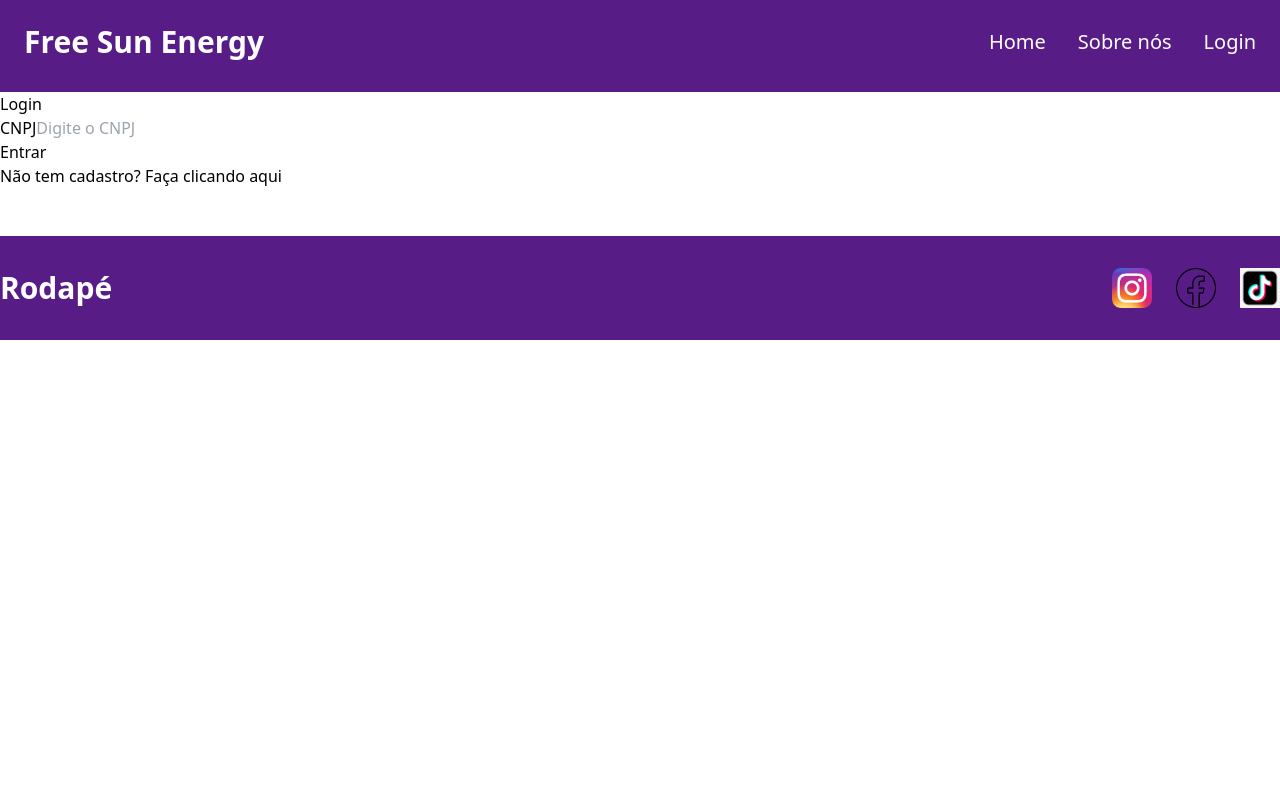
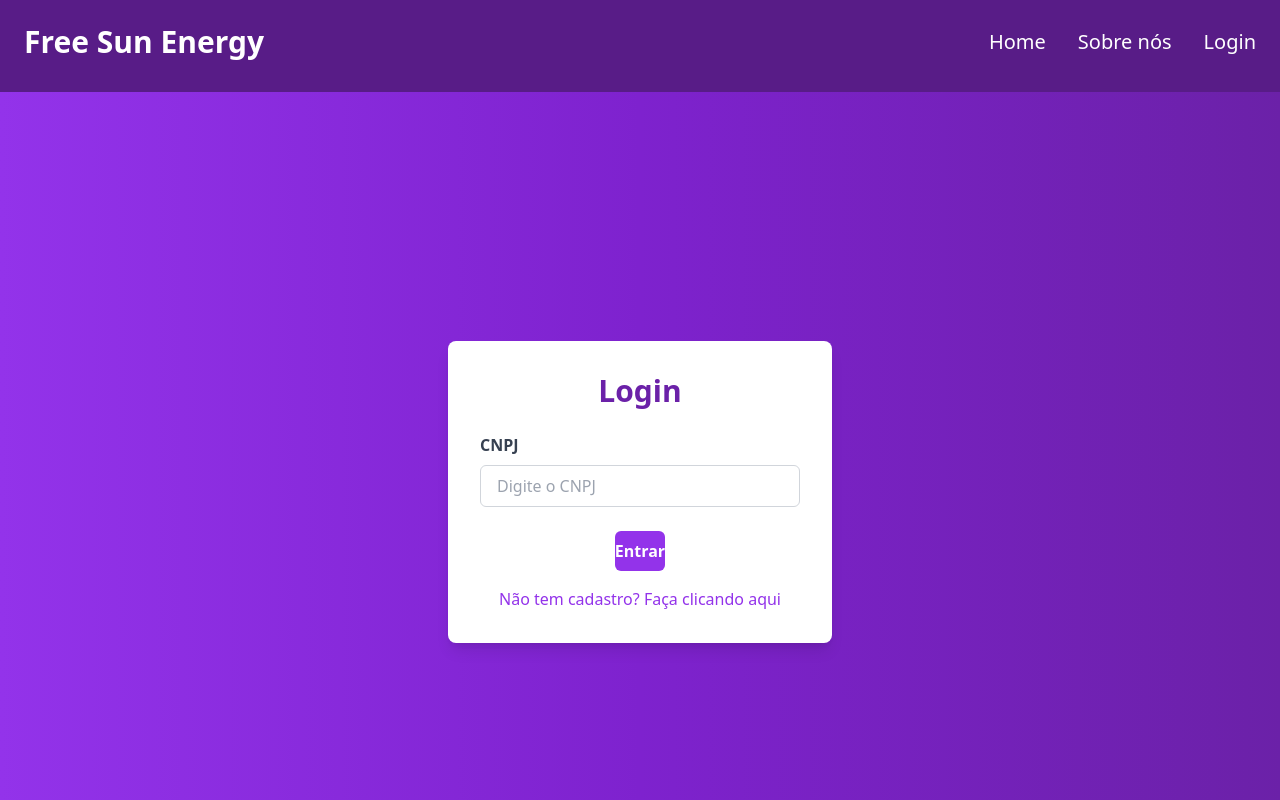
Before and after one commit to gjardas/globalsolution2sem, a Next.js app: page /login in a window 1280 px wide. Shown: the top 800 px of the page. Built offline with nearby package versions, Linux system fonts and the light colour scheme.

Commit message:
Estilização e concerto de rotas de páginas

```diff
--- a/src/app/cadastro/page.tsx
+++ b/src/app/cadastro/page.tsx
@@ -1,68 +1,87 @@
-"use client"
+"use client";
 
-import { TipoCadastro } from "@/types/types"
+import { TipoCadastro } from "@/types/types";
+import Link from "next/link";
 import { useRouter } from "next/navigation";
-import { useState } from "react"
+import { useState } from "react";
 
-export default function Cadastro(){
-
+export default function Cadastro() {
     const navigate = useRouter();
 
     const [cadastro, setCadastro] = useState<TipoCadastro>({
-        nome:"",
-        cnpj:""
+        nome: "",
+        cnpj: "",
     });
 
-    const handleChange = (evento:React.ChangeEvent<HTMLInputElement>)=>{
-        const {name,value} = evento.target;
-        setCadastro({...cadastro,[name]:value})
-    }
+    const handleChange = (evento: React.ChangeEvent<HTMLInputElement>) => {
+        const { name, value } = evento.target;
+        setCadastro({ ...cadastro, [name]: value });
+    };
 
-    const handleSubmit = async(evento:React.FormEvent<HTMLFormElement>)=>{
+    const handleSubmit = async (evento: React.FormEvent<HTMLFormElement>) => {
         evento.preventDefault();
-        try{
+        try {
             const response = await fetch("http://localhost:8080/FreeSunEnergy/api/", {
                 method: "POST",
                 headers: {
-                    "Content-Type":"application/json"
+                    "Content-Type": "application/json",
                 },
-                body: JSON.stringify(cadastro)
+                body: JSON.stringify(cadastro),
             });
 
             if (response.ok) {
-                alert("Cadastro realizado com sucesso!")
+                alert("Cadastro realizado com sucesso!");
                 setCadastro({
-                    nome:"",
-                    cnpj:""
+                    nome: "",
+                    cnpj: "",
                 });
 
-                navigate.push("/login")
+                navigate.push("/login");
             }
-        }catch (error){
+        } catch (error) {
             console.error("Falha no cadastro: ", error);
         }
-    }
+    };
 
-    return(
-
-        <div>
-            <h1>Cadastro</h1>
-            <div>
-                    <h2>CADASTRO DA EMPRESA</h2>
+    return (
+        <div className="flex justify-center items-center h-screen bg-gradient-to-r from-purple-600 via-purple-700 to-purple-800 text-black">
+            <div className="bg-white p-8 rounded-lg shadow-lg max-w-md w-full">
+                <h1 className="text-3xl font-semibold text-center text-purple-800 mb-6">Cadastro</h1>
+                <h2 className="text-xl font-medium text-center text-purple-700 mb-4">CADASTRO DA EMPRESA</h2>
                 <form onSubmit={handleSubmit}>
-                    <div>
-                        <label htmlFor="idNome">NOME DA EMPRESA</label>
-                        <input type="text" name="nome" id="idNome" value={cadastro.nome} onChange={(evento)=> handleChange(evento)} placeholder="Digite o nome da sua empresa" required/>
+                    <div className="mb-4">
+                        <label htmlFor="idNome" className="block text-gray-700 font-semibold">NOME DA EMPRESA</label>
+                        <input
+                            type="text"
+                            name="nome"
+                            id="idNome"
+                            value={cadastro.nome}
+                            onChange={(evento) => handleChange(evento)}
+                            placeholder="Digite o nome da sua empresa"
+                            required
+                            className="w-full px-4 py-2 mt-2 border border-gray-300 rounded-md focus:outline-none focus:ring-2 focus:ring-purple-600"
+                        />
                     </div>
-                    <div>
-                        <label htmlFor="idCNPJ">CNPJ DA EMPRESA</label>
-                        <input type="text" name="cnpj" id="idCNPJ" value={cadastro.cnpj} onChange={(evento)=> handleChange(evento)} placeholder="Digite o CNPJ da sua empresa" required/>
+                    <div className="mb-4">
+                        <label htmlFor="idCNPJ" className="block text-gray-700 font-semibold">CNPJ DA EMPRESA</label>
+                        <input
+                            type="text"
+                            name="cnpj"
+                            id="idCNPJ"
+                            value={cadastro.cnpj}
+                            onChange={(evento) => handleChange(evento)}
+                            placeholder="Digite o CNPJ da sua empresa"
+                            required
+                            className="w-full px-4 py-2 mt-2 border border-gray-300 rounded-md focus:outline-none focus:ring-2 focus:ring-purple-600"
+                        />
                     </div>
-                    <div>
-                        <button type="submit">CADASTRAR</button>
+                    <div className="mt-6">
+                        <Link href={"/analisecredito"}>
+                        <button type="submit" className="w-full py-2 bg-purple-600 text-black font-semibold rounded-md hover:bg-purple-700 transition duration-300">CADASTRAR</button>
+                        </Link>
                     </div>
                 </form>
             </div>
         </div>
-    )
+    );
 }
--- a/src/app/desconto/page.tsx
+++ b/src/app/desconto/page.tsx
@@ -1,17 +1,18 @@
-"use client"
+"use client";
 
-import Link from "next/link"
+import Link from "next/link";
 
-export default function Desconto(){
-    return(
-        <div>
-        <div>
-            <h2>Desconto aplicado</h2>
-            <p>Você receberá 300 créditos para poder ser trocado em futuros descontos</p>
-        </div>
-        <div className="max-w-2xl mx-auto mt-8">
+export default function Desconto() {
+    return (
+        <div className="flex flex-col justify-center min-h-screen bg-gradient-to-r from-purple-600 via-purple-700 to-purple-800 text-black py-8">
+            <div className="bg-white p-6 rounded-lg shadow-lg max-w-3xl w-full mx-auto">
+                <h2 className="text-3xl font-semibold text-center text-purple-800 mb-4">Desconto aplicado</h2>
+                <p className="text-lg text-gray-700 text-center mb-6">
+                    Você receberá 300 créditos para poder ser trocado em futuros descontos.
+                </p>
+                <div className="max-w-2xl mx-auto">
                     <h2 className="text-xl font-bold text-center mb-4">Tabela de Créditos e Descontos</h2>
-            <table className="table-auto w-full border-collapse border border-gray-200">
+                    <table className="table-auto w-full border-collapse border border-gray-200 mb-4">
                         <thead>
                             <tr className="bg-gray-100">
                                 <th className="border border-gray-300 px-4 py-2 text-left">Faixa de Créditos (kWh)</th>
@@ -34,11 +35,12 @@ export default function Desconto(){
                         </tbody>
                     </table>
                 </div>
-        <div>
+                <div className="flex justify-center mt-4">
                     <Link href={"/"}>
-                    <button type="submit">Voltar para home</button>
+                        <button type="button" className="py-2 px-6 bg-purple-600 text-white font-semibold rounded-md hover:bg-purple-700 transition duration-300">Voltar para home</button>
                     </Link>
                 </div>
             </div>
-    )
+        </div>
+    );
 }
--- a/src/app/login/page.tsx
+++ b/src/app/login/page.tsx
@@ -1,5 +1,6 @@
 "use client";
 
+import Link from "next/link";
 import { useRouter } from "next/navigation";
 import { useState } from "react";
 
@@ -38,19 +39,34 @@ export default function Login() {
     };
 
     return (
-        <div>
-            <h1>Login</h1>
-            <form onSubmit={handleLogin}>
-                <div>
-                    <label htmlFor="idCnpj">CNPJ</label>
-                    <input type="text" id="idCnpj" value={cnpj} onChange={(e) => setCnpj(e.target.value)} placeholder="Digite o CNPJ" required/>
-                </div>
-                {error && <p>{error}</p>}
-                <div>
-                    <button type="submit">Entrar</button>
-                    <p><a href="/cadastro">Não tem cadastro? Faça clicando aqui</a></p>
-                </div>
-            </form>
+        <div className="flex justify-center items-center h-screen bg-gradient-to-r from-purple-600 via-purple-700 to-purple-800 text-black">
+            <div className="bg-white p-8 rounded-lg shadow-lg max-w-sm w-full">
+                <h1 className="text-3xl font-semibold text-center text-purple-800 mb-6">Login</h1>
+                <form onSubmit={handleLogin}>
+                    <div className="mb-4">
+                        <label htmlFor="idCnpj" className="block text-gray-700 font-semibold">CNPJ</label>
+                        <input
+                            type="text"
+                            id="idCnpj"
+                            value={cnpj}
+                            onChange={(e) => setCnpj(e.target.value)}
+                            placeholder="Digite o CNPJ"
+                            required
+                            className="w-full px-4 py-2 mt-2 border border-gray-300 rounded-md focus:outline-none focus:ring-2 focus:ring-purple-600"/>
+                    </div>
+                    {error && <p className="text-red-500 text-sm mt-2">{error}</p>}
+                    <div className="mt-6 flex flex-col items-center">
+                        <Link href={"/analisecredito"}>
+                        <button
+                            type="submit"
+                            className="w-full py-2 bg-purple-600 text-white font-semibold rounded-md hover:bg-purple-700 transition duration-300">Entrar</button>
+                            </Link>
+                        <p className="mt-4 text-center">
+                            <a href="/cadastro" className="text-purple-600 hover:text-purple-800">Não tem cadastro? Faça clicando aqui</a>
+                        </p>
+                    </div>
+                </form>
+            </div>
         </div>
     );
 }
--- a/src/app/page.tsx
+++ b/src/app/page.tsx
@@ -3,7 +3,7 @@ import banner from "@/img/banner.jpg";
 
 export default function Home() {
   return (
-    <main className="bg-gradient-to-r from-purple-600 via-purple-700 to-purple-800 text-white p-8">
+    <main className="bg-gradient-to-r from-purple-600 via-purple-700 to-purple-800 text-white p-8 pd-12px">
       <div className="max-w-7xl mx-auto text-center">
         <Image
           className="mx-auto mb-8 rounded-xl shadow-lg"
--- a/src/components/Menu/Menu.tsx
+++ b/src/components/Menu/Menu.tsx
@@ -9,7 +9,7 @@ export default function Menu() {
         </a>
         <div>
           <ul className="flex space-x-8">
-            <li><Link href="/desconto" className="hover:text-yellow-300 text-xl">Home</Link></li>
+            <li><Link href="/" className="hover:text-yellow-300 text-xl">Home</Link></li>
             <li><Link href="/" className="hover:text-yellow-300 text-xl">Sobre nós</Link></li>
             <li><Link href="/login" className="hover:text-yellow-300 text-xl">Login</Link></li>
           </ul>
--- a/src/components/Rodape/Rodape.tsx
+++ b/src/components/Rodape/Rodape.tsx
@@ -5,7 +5,7 @@ import tiktok from "@/img/tiktok.png";
 
 export default function Rodape() {
   return (
-    <footer className="bg-purple-900 text-white py-8 mt-12">
+    <footer className="bg-purple-900 text-white py-8 mt-0">
       <div className="max-w-7xl mx-auto flex justify-between items-center">
         <h2 className="text-3xl font-semibold">Rodapé</h2>
         <div className="flex space-x-6">
```
Also changed, not shown: src/app/analisecredito/page.tsx (+25 -15 lines). Lines whose indentation alone changed are shown as unchanged.
